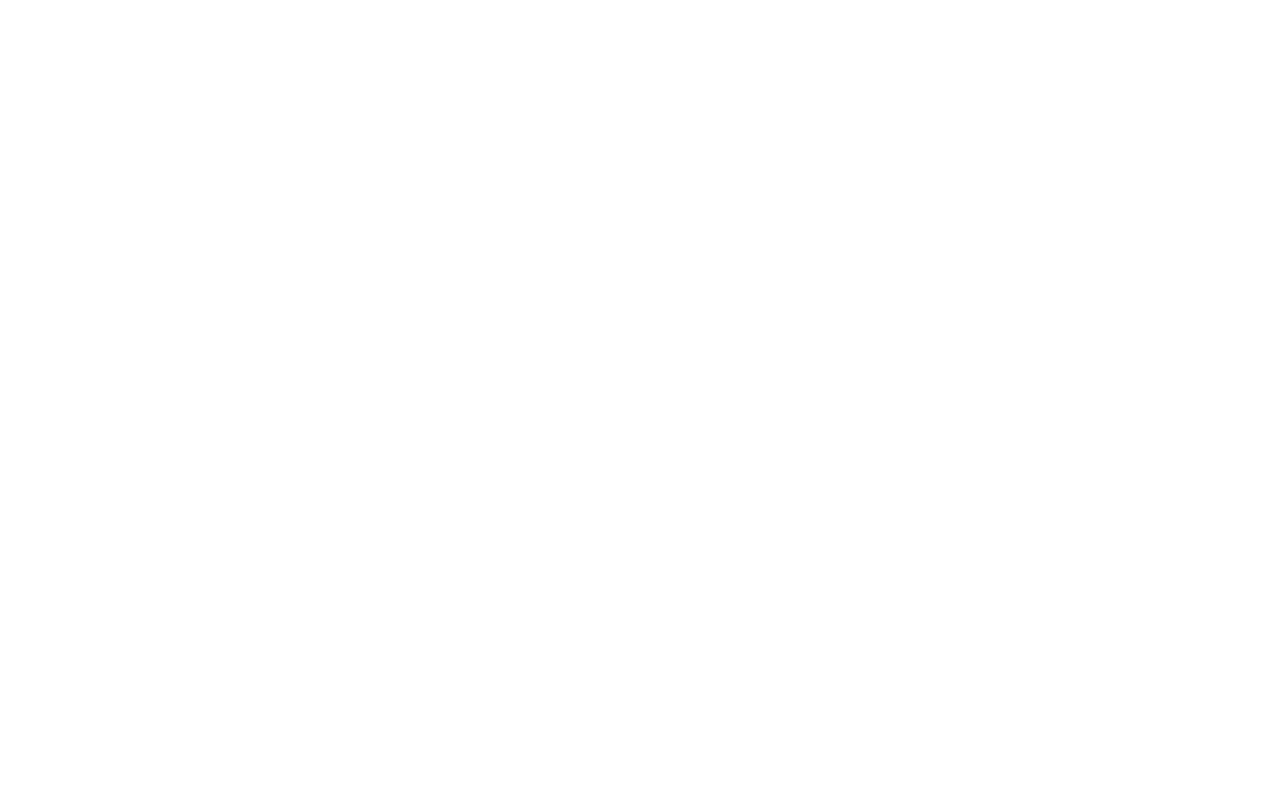
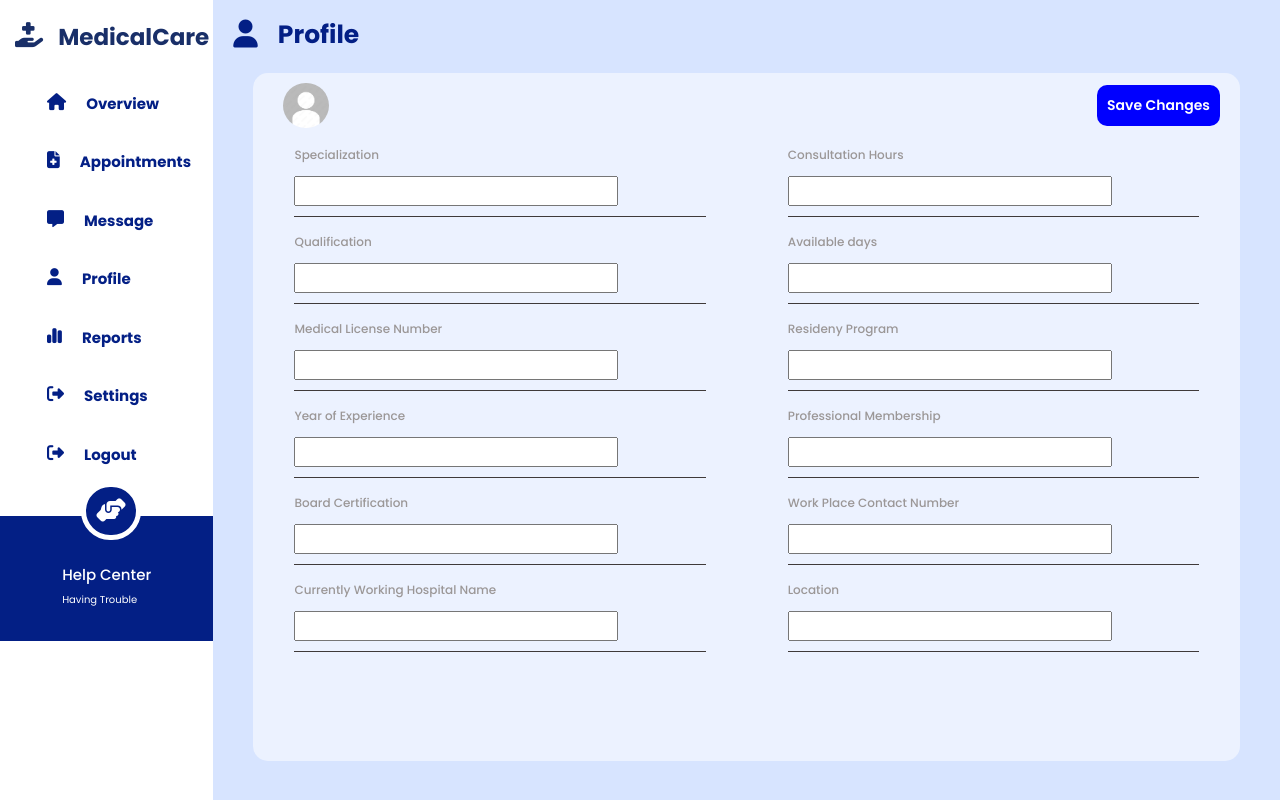
Before and after one commit to sarucm1017/Healthcare_Management-Frontend, a React (Create React App) app: page /doctorProfileupdate in a window 1280 px wide. Before the commit this address had no page. Built offline with nearby package versions, Linux system fonts and the light colour scheme; a web font is replaced by a local one.

Commit message:
doctor profile edit

```diff
--- a/src/Componets/Layout/ProfileSection/Doctor/DoctorProfile.jsx
+++ b/src/Componets/Layout/ProfileSection/Doctor/DoctorProfile.jsx
@@ -49,7 +49,7 @@
                     </div>
                     <div className="btn_foredit col-md-6">
                       <i class="fa-solid fa-pen"></i>
-                      <a href="/">
+                      <a href="/doctorProfileupdate">
                         <p>Edit</p>
                       </a>
                     </div>
--- a/src/Componets/Layout/ProfileSection/Doctor/DoctorProfileEdit.jsx
+++ b/src/Componets/Layout/ProfileSection/Doctor/DoctorProfileEdit.jsx
@@ -32,7 +32,7 @@
   }, [dispatch]);
   useEffect(() => {
     if (doctorData) {
-      setFormdData({
+      setFormData({
         specialization: doctorData.specialization || "",
         qualification: doctorData.qualification || "",
         medicalLicenseNumber: doctorData.medicalLicenseNumber || "",
@@ -56,11 +56,11 @@
     });
   };
 
-  const handlleSubmit = (e) => {
+  const handleSubmit = (e) => {
     e.preventDefault();
     const userId = localStorage.getItem("userId");
     if (userId) {
-      dispatch(updateDoctorDetails({ userId, ...formData }));
+      dispatch(updateDoctor({ userId, ...formData }));
     }
   };
   return (
--- a/src/Componets/Router/MainRoutes.js
+++ b/src/Componets/Router/MainRoutes.js
@@ -19,6 +19,7 @@
 import PatientProfileEdit from "../Layout/ProfileSection/patient/PatientProfileEdit";
 import PatientMessage from "../Layout/Message/Patient/PatientMessage";
 import DoctorProfile from "../Layout/ProfileSection/Doctor/DoctorProfile";
+import DoctorProfileUpdate from "../Layout/ProfileSection/Doctor/DoctorProfileEdit";
 
 
 const MainRoutes = () => {
@@ -45,6 +46,7 @@
             <Route path ="/doctorsForm" element = {<DoctorsForm/>}></Route>
             <Route path ="/doctorsDashboard/:userId" element = {<DoctorsDashboard/>}></Route>
             <Route path ="/doctorProfile" element = {<DoctorProfile/>}></Route>
+            <Route path ="/doctorProfileupdate" element = {<DoctorProfileUpdate/>}></Route>
 
         </Routes>
         </>
```
